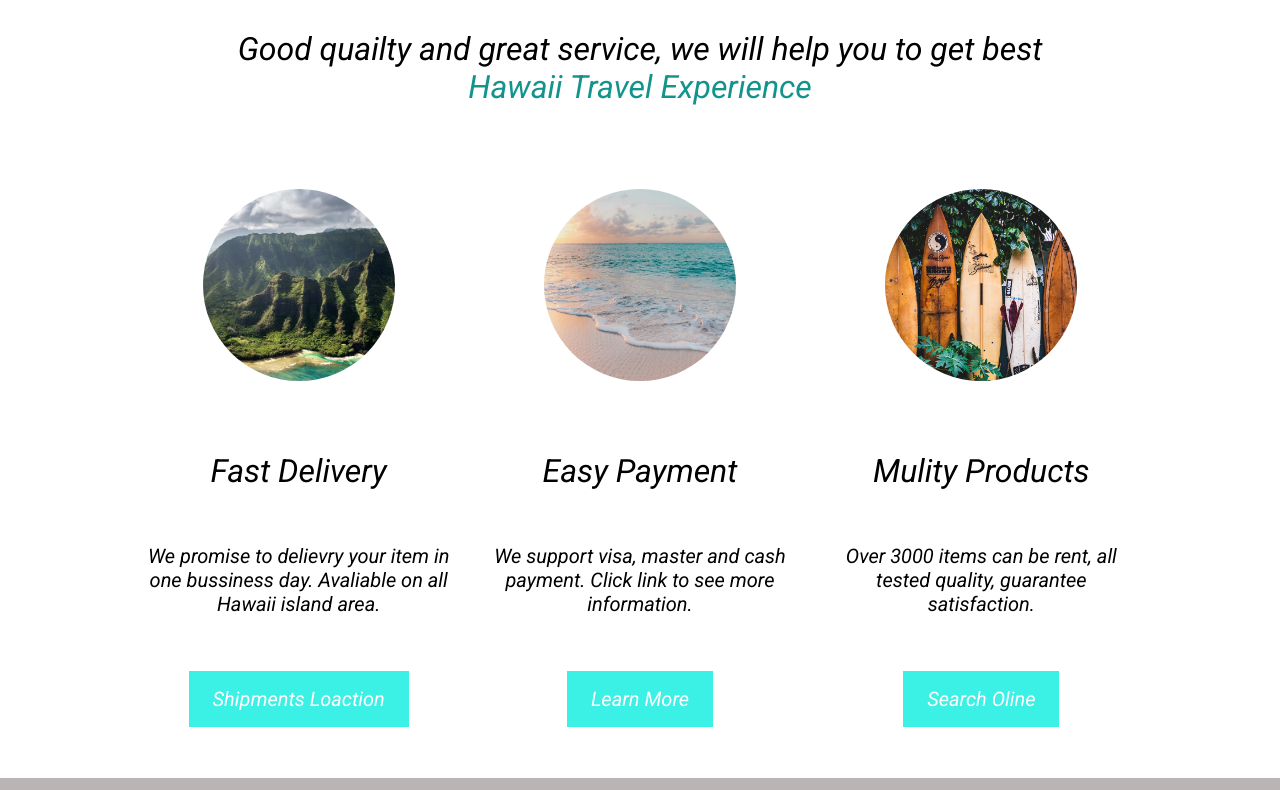
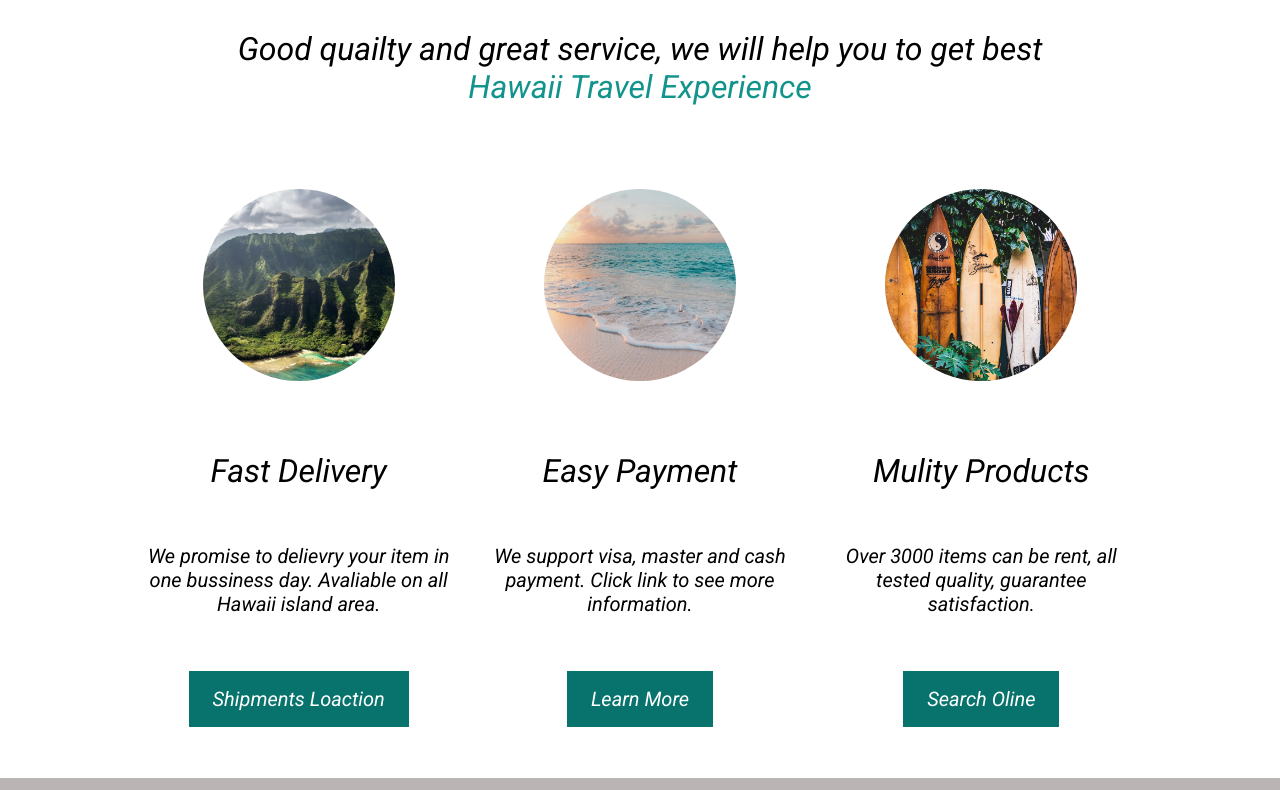
Before and after one commit to Jasonchen-66/Hawaii, a plain HTML site: page index.html in a window 1280 px wide. Shown: the part 799-1589 px from the top of the page. Drawn offline with Linux system fonts and the light colour scheme.

Commit message:
scrollball added

```diff
--- a/styles/style.scss
+++ b/styles/style.scss
@@ -15,6 +15,7 @@ header{
     top: 0;
     z-index: 5;
     background-color: white;
+    box-shadow: 3px 3px 5px -1px rgb(107, 107, 107);
 
     div.logo
     {
@@ -36,7 +37,7 @@ header{
             justify-content: space-around;
             li{
                 a{
-                    color: #097709;
+                    color: #07736c;
                     text-decoration: none;
                     font-size: 1.35rem;
                 }
@@ -126,7 +127,7 @@ main{
                     margin: 1rem 0rem;
                     text-decoration: none;
                     padding: 1rem 1.5rem;
-                    background-color: #3bf0e5;
+                    background-color: #07736c;
                     color: white;
                     font-size: 1.25rem;
                 }
@@ -184,6 +185,21 @@ section.links{
         }
     }
 }
+/*scrollball setting*/
+/* width */
+::-webkit-scrollbar {
+    width: 10px;
+  }
+
+  /* Track */
+  ::-webkit-scrollbar-track {
+    background: #f1f1f1;
+  }
+
+  /* Handle */
+  ::-webkit-scrollbar-thumb {
+    background: #07736c;
+  }
 
 @media  screen and (max-width: 700px) {
     main{
```
Also changed, not shown: styles/style.css, 1 other file.
